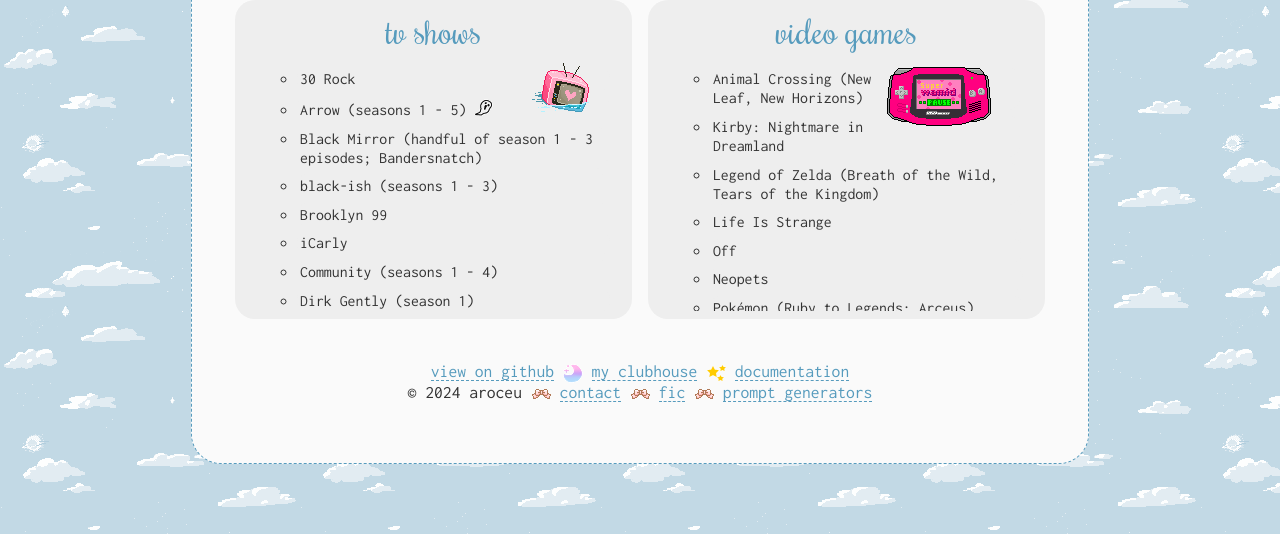
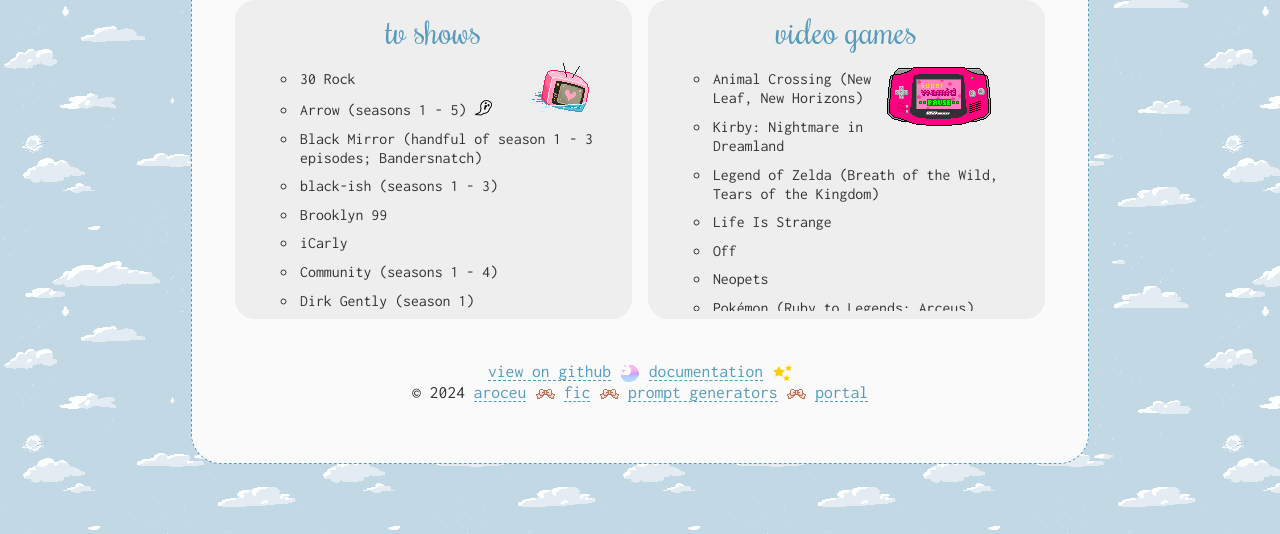
Before and after one commit to aroceu/library, a PHP site: page /index.php in a window 1280 px wide. Shown: the part 2356-2890 px from the top of the page. Run offline with PHP 8.4, Linux system fonts and the light colour scheme; some libraries are stand-ins or nearby versions.

Commit message:
Update footer.php

```diff
--- a/footer.php
+++ b/footer.php
@@ -1,6 +1,6 @@
  <div class="footer">
-        	<a href="https://github.com/aroceu/library">view on github</a> <img src="img/moon.gif" alt=""> <a href="https://kingdra.net">my clubhouse</a>  <img src="img/sparkle.gif" alt=""> <a href="/docs">documentation</a> <br />
-        &copy; 2024 aroceu <img src="img/ribbon.gif" alt=""> <a href="https://aroceu.com">contact</a> <img src="img/ribbon.gif" alt=""> <a href="https://aroceu.com/fic">fic</a> <img src="img/ribbon.gif" alt=""> <a href="https://aroceu.com/generators">prompt generators</a>
+        	<a href="https://github.com/aroceu/library">view on github</a> <img src="img/moon.gif" alt=""> <a href="/docs">documentation</a> <img src="img/sparkle.gif" alt=""> <br />
+        &copy; 2024 <a href="https://aroceu.com">aroceu</a> <img src="img/ribbon.gif" alt=""> <a href="https://aroceu.com/fic">fic</a> <img src="img/ribbon.gif" alt=""> <a href="https://aroceu.com/generators">prompt generators</a> <img src="img/ribbon.gif" alt=""> <a href="https://kingdra.net">portal</a>
     </div>
 
         </div>
```
